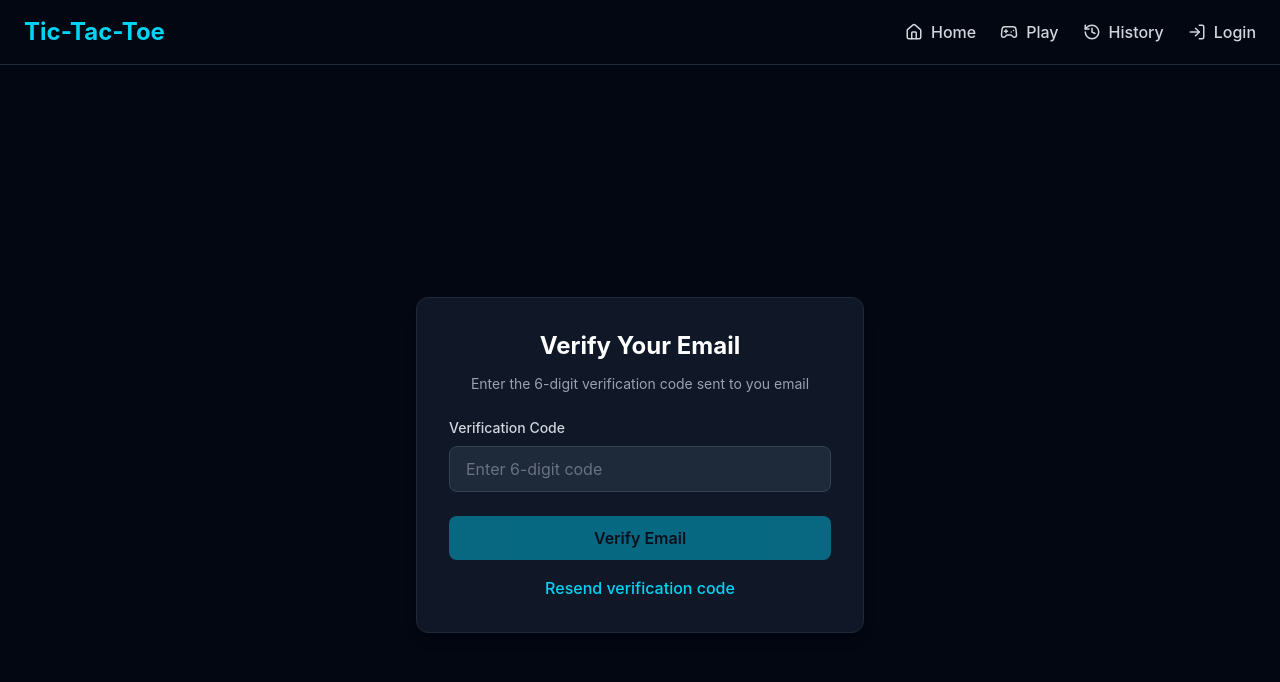
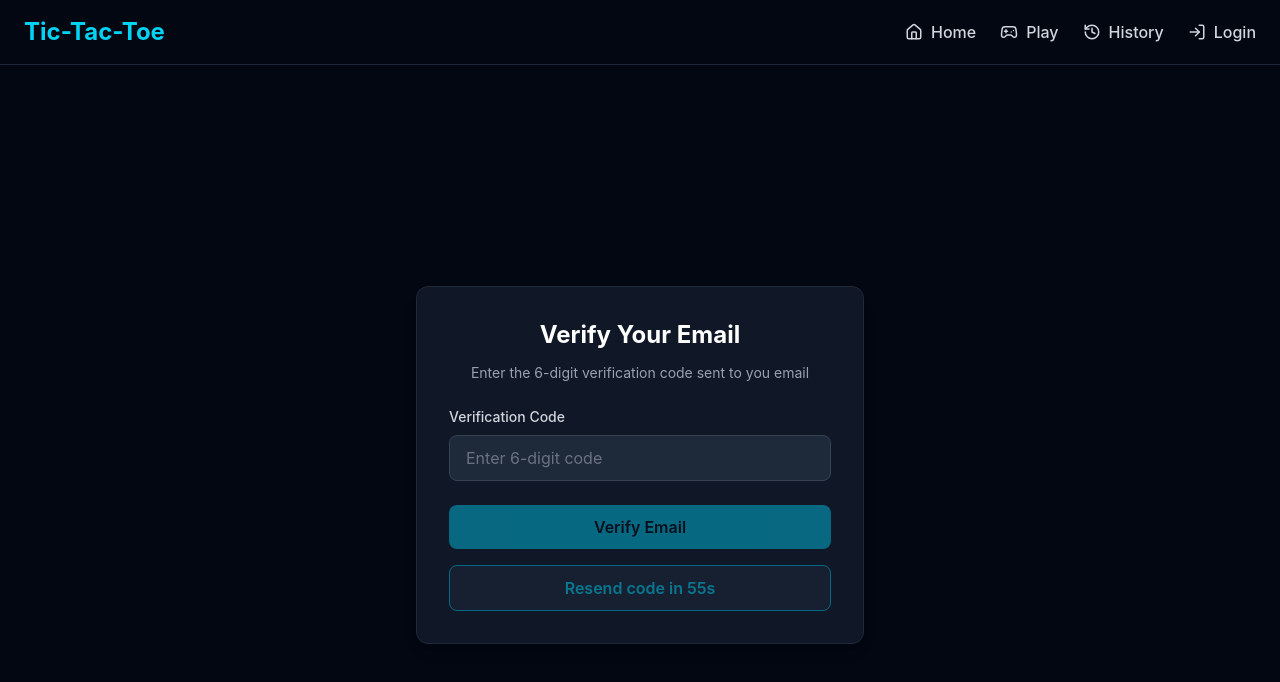
Before and after one commit to LidonJacob/Tic-Tac-Toe, a React (Vite) app in the folder frontend/: page /verify-email in a window 1280 px wide. Shown: the top 682 px of the page. Built offline with nearby package versions, Linux system fonts and the light colour scheme; no server answers.

Commit message:
finalized resend functionality

```diff
--- a/frontend/src/pages/Profile.jsx
+++ b/frontend/src/pages/Profile.jsx
@@ -89,7 +89,7 @@ const Profile = () => {
     setIsEditing(false);
   };
   return (
-    <div className="min-h-[calc(100dvh-73px)] bg-gray-950 text-white flex justify-center items-center p-4 sm:p-6">
+    <div className="min-h-[calc(100dvh-60px)] bg-gray-950 text-white flex justify-center items-center p-4 sm:p-6">
       <div
         className="w-full max-w-lg bg-gray-900 border
         border-gray-800 rounded-2xl p-5 sm:p-8 shadow-xl"
--- a/frontend/src/pages/VerifyEmail.jsx
+++ b/frontend/src/pages/VerifyEmail.jsx
@@ -10,7 +10,8 @@ const VerifyEmail = () => {
 
   const [code, setCode] = useState("");
   const [attempts, setAttempts] = useState(0);
-  const [resendCooldown, setResendCooldown] = useState(0);
+  const [resendCooldown, setResendCooldown] = useState(60);
+  const [isResending, setIsResending] = useState(false);
 
   useEffect(() => {
     if (resendCooldown <= 0) return;
@@ -43,6 +44,7 @@ const VerifyEmail = () => {
   };
 
   const handleResendCode = async () => {
+    setIsResending(true);
     try {
       const response = await api.post("/auth/resend-verification-code", {
         email: registeredEmail,
@@ -53,9 +55,14 @@ const VerifyEmail = () => {
       setCode("");
       setResendCooldown(60);
     } catch (error) {
+      if (error.response?.status === 429) {
+        setResendCooldown(error.response.data.retryAfterSeconds);
+      }
       toast.error(
         error.response?.data?.message || "Failed to resend verification code",
       );
+    } finally {
+      setIsResending(false);
     }
   };
 
@@ -112,9 +119,10 @@ const VerifyEmail = () => {
         <button
           type="button"
           onClick={handleResendCode}
-          disabled={resendCooldown > 0}
-          className="w-full mt-4 text-cyan-400 hover:text-cyan-300 font-medium
-          disabled:opacity-50 disabled:cursor-not-allowed"
+          disabled={resendCooldown > 0 || isResending}
+          className="w-full mt-4 bg-gray-800 border border-cyan-500 text-cyan-400 hover:bg-cyan-500
+          hover:text-gray-950 font-semibold py-2.5 rounded-lg transition-colors disabled:opacity-50 disabled:cursor-not-allowed
+          disabled:hover:bg-gray-800 disabled:hover:text-cyan-400"
         >
           {resendCooldown > 0
             ? `Resend code in ${resendCooldown}s`
```
Also changed, not shown: 1 other file (tests, documents, lock files or other folders).
